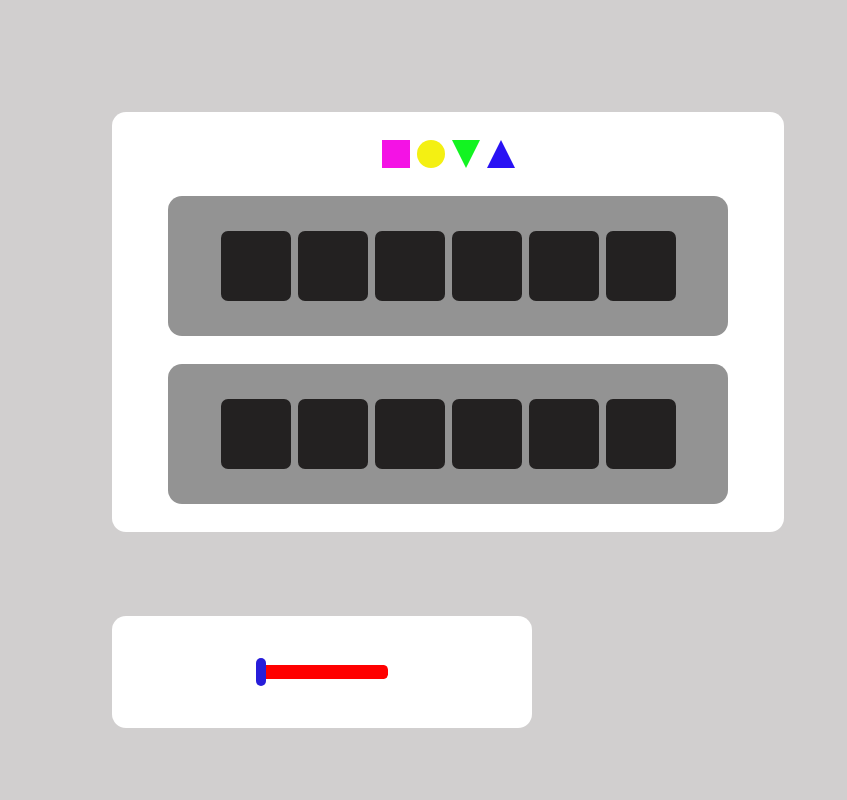
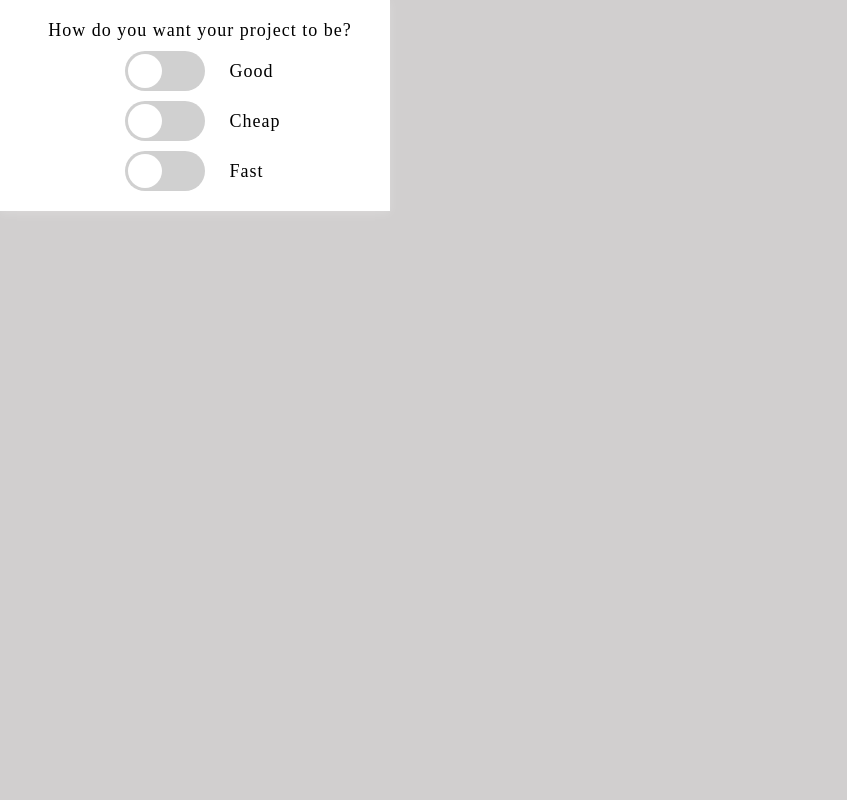
Before and after one commit to Biven160690/big_practice, a Next.js app: page / in a window 1280 px wide. Shown: the top 800 px of the page, without its empty margins (0-847 px from the left). Built offline with nearby package versions, Linux system fonts and the light colour scheme.

Commit message:
added toggles

```diff
--- a/src/app/components/50_projects/expandingCards/styles.module.scss
+++ b/src/app/components/50_projects/expandingCards/styles.module.scss
@@ -8,7 +8,7 @@
     border-radius: 50px;
     flex: .6;
     background: no-repeat center / cover;
-    transition: flex .2s;
+    background-color: #000000;
 
     &:not(:first-child) {
         margin-left: 10px;
--- /dev/null
+++ b/src/app/components/50_projects/goodCheapFast/index.tsx
@@ -0,0 +1,102 @@
+import React from 'react';
+import {
+    Container,
+    Text,
+    ToggleArea,
+    Ball,
+    ToggleContainer,
+    Block,
+} from './styles';
+
+type ValueOf<T> = T[keyof T];
+type ToggleState = ValueOf<typeof toggleState>;
+
+const toggleState = {
+    active: 'active',
+    completed: 'completed',
+    none: 'none',
+} as const;
+
+const getToggleState = (prev: ToggleState) => {
+    if (prev === toggleState.none || prev === toggleState.active) {
+        return toggleState.completed;
+    }
+
+    return toggleState.active;
+};
+
+const isGoalsCompleted = (...args: ToggleState[]) =>
+    args.every((goal) => goal === toggleState.completed);
+
+export const GoodCheapFast = () => {
+    const [goodGoal, setGoodGoal] = React.useState<ToggleState>(
+        toggleState.none
+    );
+    const [cheapGoal, setCheapGoal] = React.useState<ToggleState>(
+        toggleState.none
+    );
+    const [fastGoal, setFastGoal] = React.useState<ToggleState>(
+        toggleState.none
+    );
+
+    const changeGoals =
+        (
+            updateToggle: React.Dispatch<React.SetStateAction<ToggleState>>,
+            isGoalsCompleted: boolean,
+            updateGoal: (goalState: ToggleState) => void
+        ) =>
+        () => {
+            updateToggle(getToggleState);
+
+            if (isGoalsCompleted) {
+                updateGoal(toggleState.active);
+            }
+        };
+
+    return (
+        <Container>
+            <Text>How do you want your project to be?</Text>
+            <Block>
+                <ToggleContainer>
+                    <ToggleArea className={goodGoal}>
+                        <Ball
+                            onClick={changeGoals(
+                                setGoodGoal,
+                                isGoalsCompleted(fastGoal, cheapGoal),
+                                setFastGoal
+                            )}
+                            className={goodGoal}
+                        />
+                    </ToggleArea>
+                    <Text>Good</Text>
+                </ToggleContainer>
+                <ToggleContainer>
+                    <ToggleArea className={cheapGoal}>
+                        <Ball
+                            onClick={changeGoals(
+                                setCheapGoal,
+                                isGoalsCompleted(goodGoal, fastGoal),
+                                setGoodGoal
+                            )}
+                            className={cheapGoal}
+                        />
+                    </ToggleArea>
+                    <Text>Cheap</Text>
+                </ToggleContainer>
+                <ToggleContainer>
+                    <ToggleArea className={fastGoal}>
+                        <Ball
+                            onClick={changeGoals(
+                                setFastGoal,
+                                isGoalsCompleted(goodGoal, cheapGoal),
+                                setCheapGoal
+                            )}
+                            className={fastGoal}
+                        />
+                    </ToggleArea>
+                    <Text>Fast</Text>
+                </ToggleContainer>
+            </Block>
+        </Container>
+    );
+};
--- /dev/null
+++ b/src/app/components/50_projects/goodCheapFast/styles.ts
@@ -0,0 +1,102 @@
+import styled, { keyframes } from 'styled-components';
+
+const completedToggle = keyframes`
+  0% {
+    transform: translateX(0px) scale(1);
+}
+
+50% {
+    transform: translateX(20px) scale(1.2);
+}
+  100% {
+    transform: translateX(40px) scale(1);
+    }
+`;
+
+const activeToggle = keyframes`
+  0% {
+    transform: translateX(40px) scale(1);
+}
+
+50% {
+    transform: translateX(20px) scale(1.2);
+}
+  100% {
+    transform: translateX(0px) scale(1);
+}`;
+
+export const Ball = styled.button`
+    background: #fff;
+    height: 34px;
+    width: 34px;
+    border-radius: 50%;
+    position: absolute;
+    top: 3px;
+    left: 3px;
+    align-items: center;
+    justify-content: center;
+    border: none;
+
+    &.completed {
+        animation: ${completedToggle} 0.3s linear forwards;
+    }
+
+    &.active {
+        animation: ${activeToggle} 0.3s linear forwards;
+    }
+
+    &:hover {
+        cursor: pointer;
+    }
+`;
+
+export const Container = styled.div`
+    background-color: #ffffff;
+    box-shadow: 0px 2px 10px rgba(255, 255, 255, 0.2);
+    padding: 20px;
+    width: 350px;
+    display: flex;
+    justify-content: center;
+    align-items: center;
+    flex-direction: column;
+`;
+
+export const Text = styled.div`
+    color: #000000;
+    font-size: 18px;
+    letter-spacing: 1px;
+    margin-left: 10px;
+`;
+
+export const ToggleArea = styled.div`
+    position: relative;
+    background-color: #d0d0d0;
+    border-radius: 50px;
+    cursor: pointer;
+    margin: 0 15px 0;
+    width: 80px;
+    height: 40px;
+    transition: background-color 0.3s;
+
+    &.completed {
+        background-color: #8e44ad;
+    }
+`;
+
+export const ToggleContainer = styled.div`
+    display: flex;
+    justify-content: center;
+    align-items: center;
+
+    & + & {
+        margin-top: 10px;
+    }
+`;
+
+export const Block = styled.div`
+    display: flex;
+    justify-content: center;
+    align-items: start;
+    flex-direction: column;
+    margin-top: 10px;
+`
--- a/src/app/page.tsx
+++ b/src/app/page.tsx
@@ -31,11 +31,12 @@ import { Container } from './components/50_projects/githubProfile';
 import { DoubleClick } from './components/50_projects/doubleClick';
 import { AutoTextEffect } from './components/50_projects/autoTextEffect';
 import { PasswordGenerator } from './components/50_projects/passwordGenerator';
+import { GoodCheapFast } from './components/50_projects/goodCheapFast';
 
 export default function App() {
     return (
         <div className={styles.wrapper}>
-            <div className={styles.container}>
+            {/* <div className={styles.container}>
                 <div className={styles.animatedContainer}>
                     <AnimationElements />
                 </div>
@@ -123,6 +124,9 @@ export default function App() {
                 <div className={styles.passwordGenerator}>
                     <PasswordGenerator />
                 </div>
+            </div>*/}
+            <div className={styles.goodCheapFast}>
+                <GoodCheapFast />
             </div>
         </div>
     );
```
